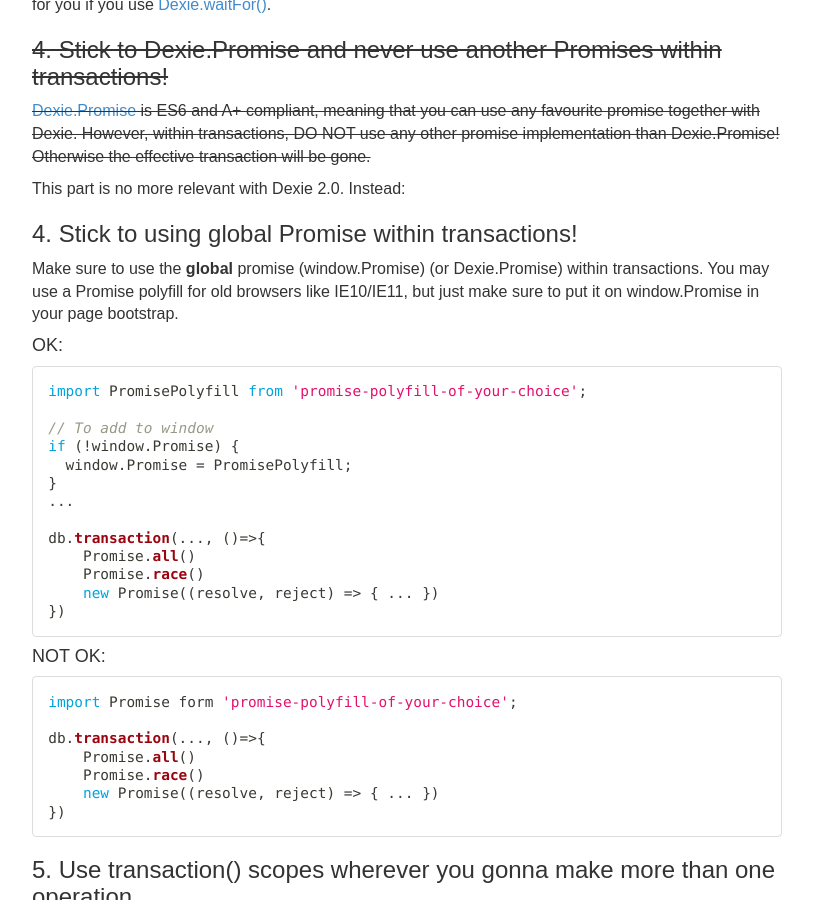
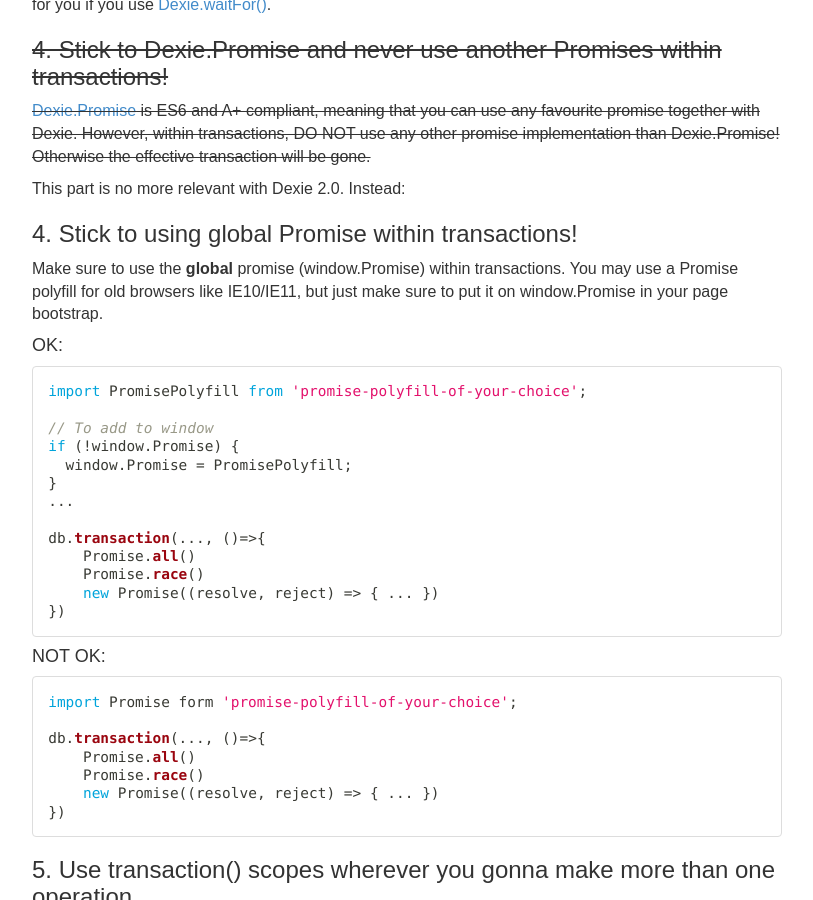
Before and after one commit to dexie/dexie-website, a Jekyll site: the page built from docs/Tutorial/Best-Practices.md, in a window 1280 px wide and 900 px high, scrolled down 3070 px. Shown: the whole window, without its empty margins (38-851 px from the left). Built offline with Jekyll 4.4.1, drawn with Linux system fonts in a browser that asks for light colours.

Commit message:
Update Best-Practices.md

````diff
--- a/docs/Tutorial/Best-Practices.md
+++ b/docs/Tutorial/Best-Practices.md
@@ -152,7 +152,7 @@
 
 ### 4. Stick to using global Promise within transactions!
 
-Make sure to use the **global** promise (window.Promise) (or Dexie.Promise) within transactions. You may use a Promise polyfill for old browsers like IE10/IE11, but just make sure to put it on window.Promise in your page bootstrap.
+Make sure to use the **global** promise (window.Promise) within transactions. You may use a Promise polyfill for old browsers like IE10/IE11, but just make sure to put it on window.Promise in your page bootstrap.
 
 #### OK:
 ```javascript
````
